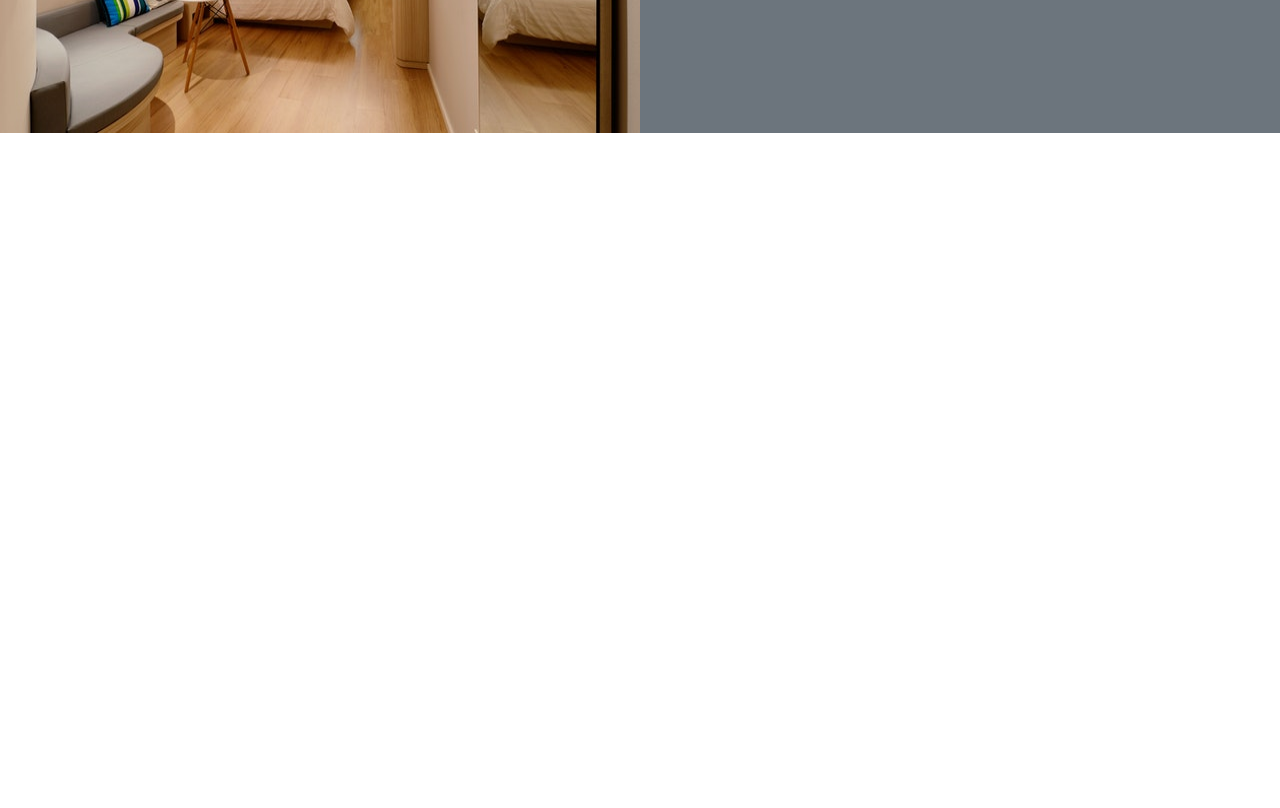
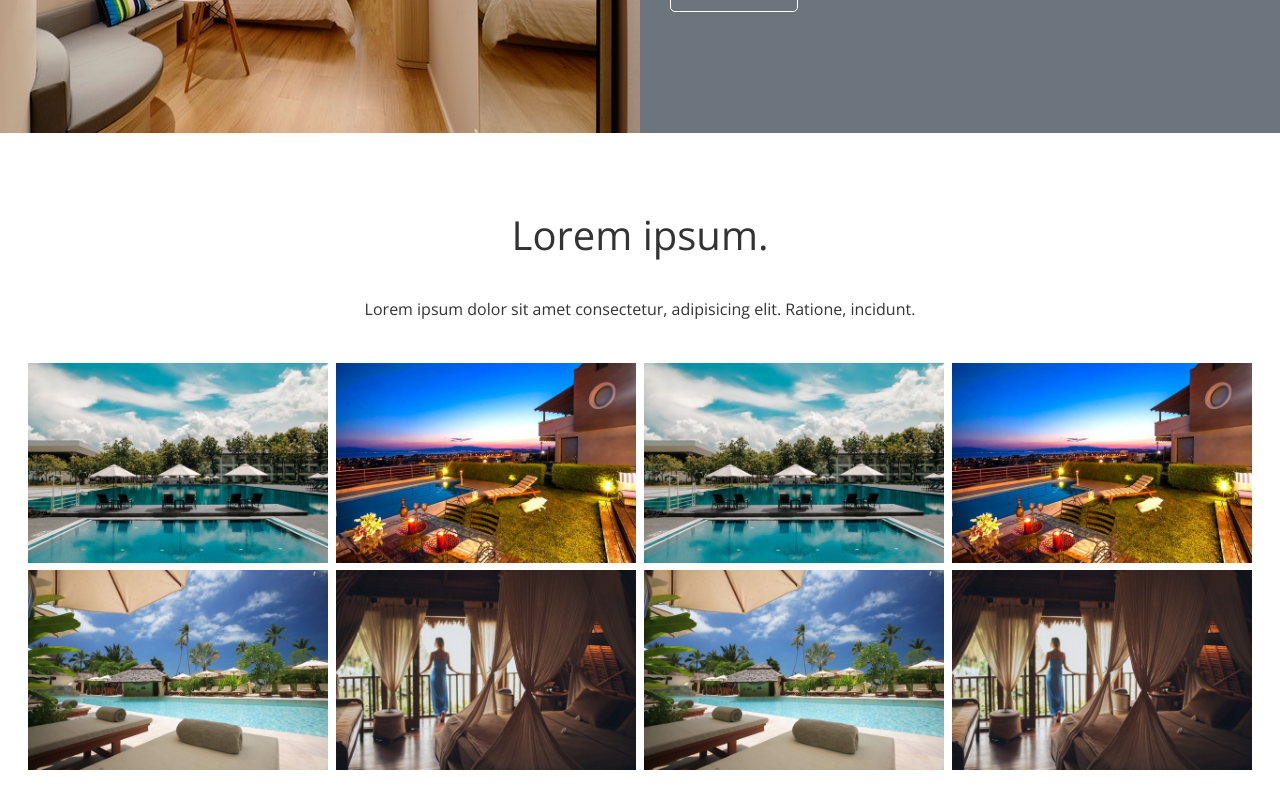
Before and after one commit to mrtksknn/hotel-site, a React (Create React App) app: page / in a window 1280 px wide. Shown: the part 1400-2208 px from the top of the page. Before the commit the page ends 1541 px from the top, so only its background shows below. Built offline with nearby package versions, Linux system fonts and the light colour scheme.

Commit message:
add gallery section

```diff
--- a/src/App.js
+++ b/src/App.js
@@ -1,4 +1,5 @@
 import About from "./components/about";
+import Gallery from "./components/gallery";
 import Navbar from "./components/navbar";
 import Services from "./components/services";
 
@@ -9,6 +10,7 @@ function App() {
       <main>
         <Services />
         <About />
+        <Gallery />
       </main>
     </div>
   );
--- a/src/components/about.js
+++ b/src/components/about.js
@@ -3,7 +3,7 @@ import about1 from '../assets/about1.jpeg';
 
 const About = () => {
   return (
-    <section id='about' className='flex-columns'>
+    <section id='about' className='about flex-columns'>
       <div className='row'>
         <div className='column'>
           <div className='column-1'>
--- /dev/null
+++ b/src/components/gallery.js
@@ -0,0 +1,40 @@
+import React from 'react'
+import img1 from '../assets/1.jpeg';
+import img2 from '../assets/2.jpeg';
+import img3 from '../assets/3.jpeg';
+import img4 from '../assets/4.jpeg';
+
+
+const Gallery = () => {
+  return (
+    <section id='gallery' className='gallery flex-grid section-padding'>
+      <header className='section-header'>
+        <h2>Lorem ipsum.</h2>
+        <p>
+          Lorem ipsum dolor sit amet consectetur, adipisicing elit.
+          Ratione, incidunt.
+        </p>
+      </header>
+      <div className='row'>
+        <div className='column'>
+          <img src={img1} alt=""></img>
+          <img src={img2} alt=""></img>
+        </div>
+        <div className='column'>
+          <img src={img3} alt=""></img>
+          <img src={img4} alt=""></img>
+        </div>
+        <div className='column'>
+          <img src={img1} alt=""></img>
+          <img src={img2} alt=""></img>
+        </div>
+        <div className='column'>
+          <img src={img3} alt=""></img>
+          <img src={img4} alt=""></img>
+        </div>
+      </div>
+    </section>
+  )
+}
+
+export default Gallery
--- a/src/styles/style.css
+++ b/src/styles/style.css
@@ -108,11 +108,17 @@ img { width: 100% }
 }
 
 /* about */
-#about { color: #fff }
+.about { color: #fff }
 
-#about h2 {
+.about h2 {
   font-size: 4rem;
   font-weight: 400;
 }
 
-#about p { margin: 2rem 0 }
+.about p { margin: 2rem 0 }
+
+/* gallery */
+.gallery img:hover {
+  opacity: 0.8;
+  cursor: pointer;
+}
--- a/src/styles/utils.css
+++ b/src/styles/utils.css
@@ -132,3 +132,31 @@
 }
 
 .flex-columns p { margin: 2rem }
+
+.flex-grid .row {
+  display: flex;
+  flex-wrap: wrap;
+  padding: 0 .4rem;
+}
+
+.flex-grid .column {
+  flex: 25%;
+  padding: 0 .4rem;
+}
+
+/* section */
+.section-header {
+  display: flex;
+  padding: 3rem;
+  text-align: center;
+  align-items: center;
+  justify-content: center;
+  flex-direction: column;
+}
+
+.section-header h2 {
+  font-size: 4rem;
+  margin: 2rem 0;
+}
+
+.section-padding { padding: 2rem 2rem 4rem }
```
